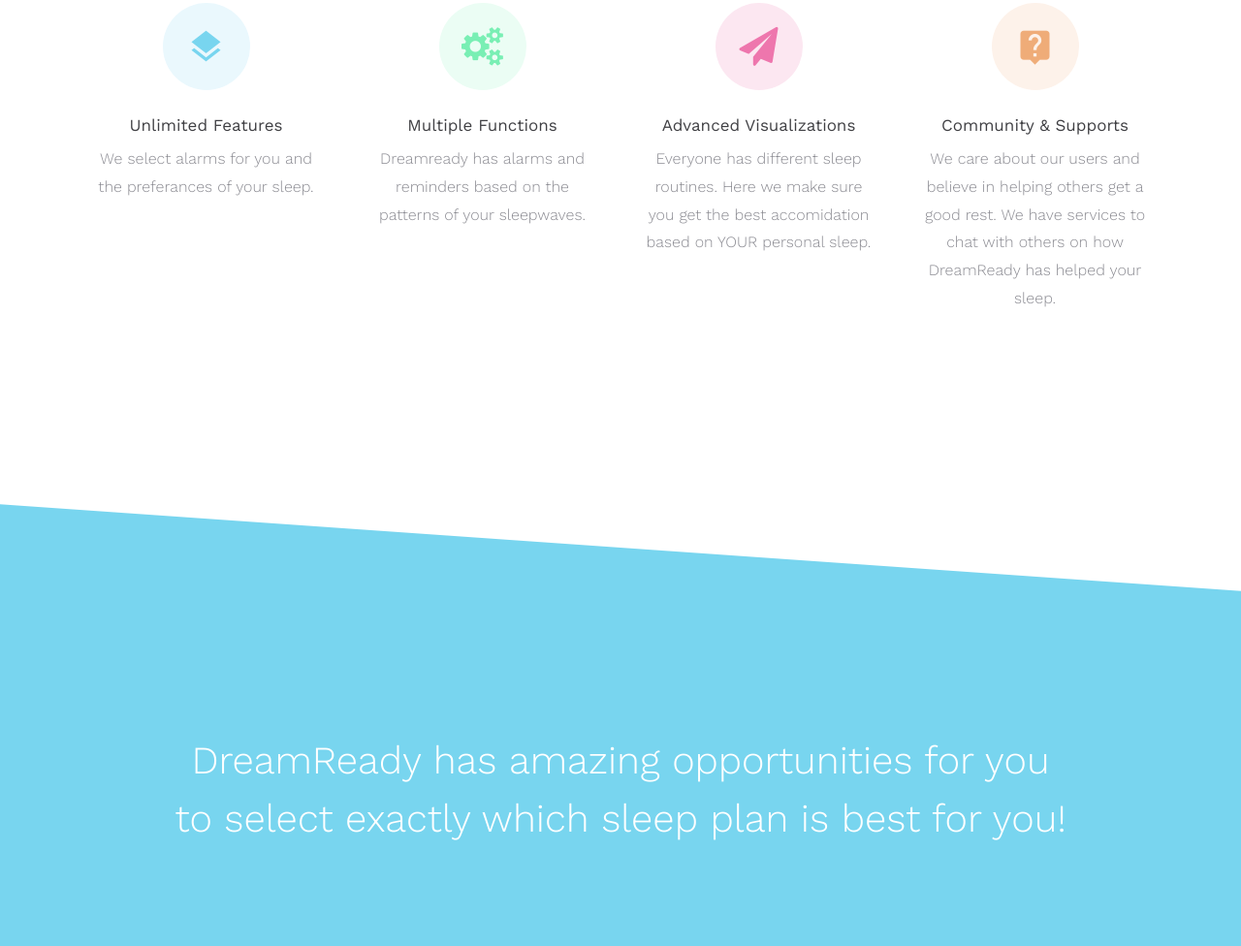
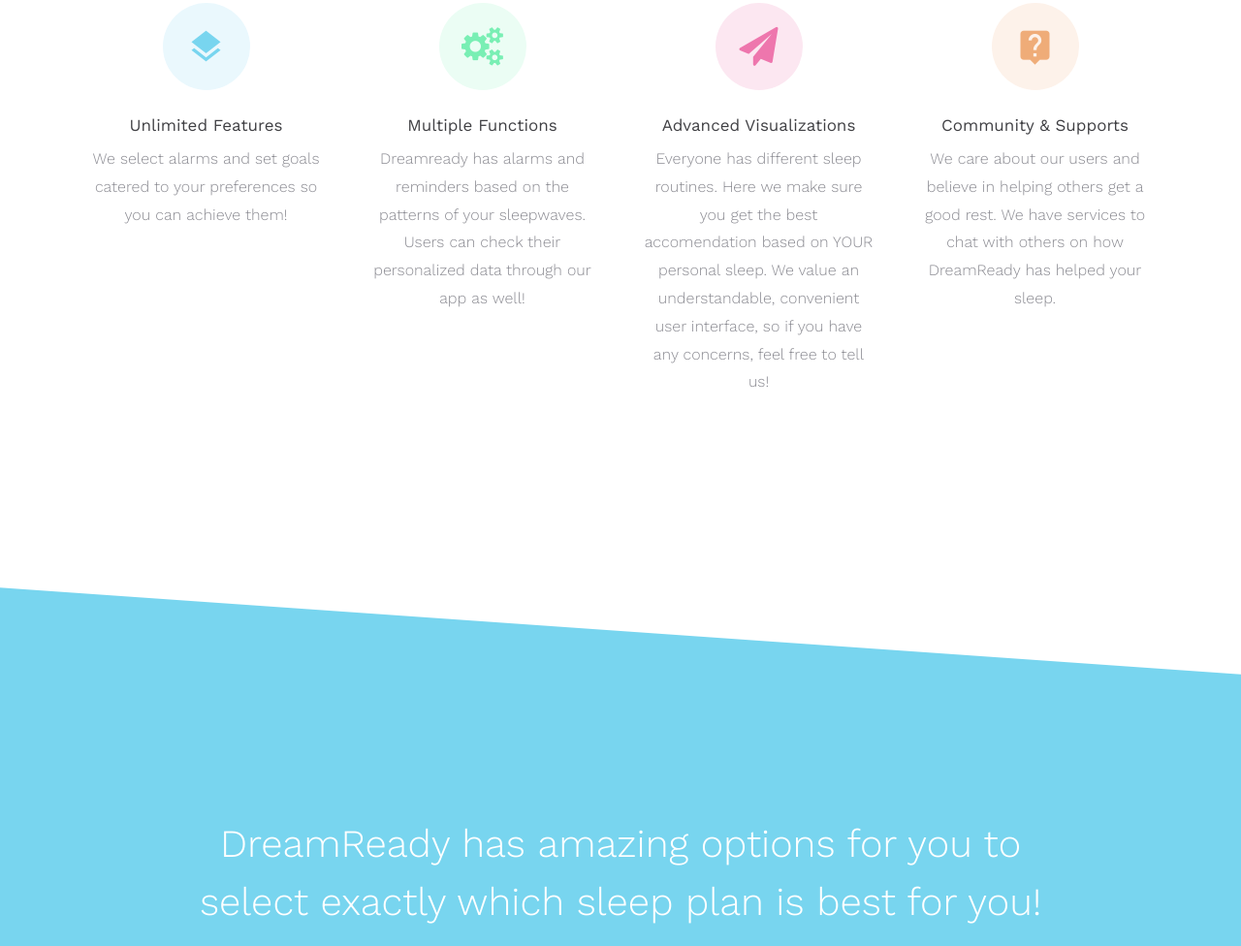
Before and after one commit to dreamready/dreamready, a plain HTML site: page index.html in a window 1280 px wide. Shown: the part 1916-2892 px from the top of the page at 97% size. Drawn offline with nearby package versions, Linux system fonts and the light colour scheme; some packages are replaced by stand-ins of ours; no server answers; files whose address does not match are found by name.

Commit message:
Update index.html

```diff
--- a/index.html
+++ b/index.html
@@ -106,7 +106,7 @@
               <div class="d-flex justify-content-center"><div class="icon color-1 d-flex justify-content-center mb-3"><span class="align-self-center icon-layers"></span></div></div>
               <div class="media-body p-2">
                 <h3 class="heading">Unlimited Features</h3>
-                <p>We select alarms for you and the preferances of your sleep.</p>
+                <p>We select alarms and set goals catered to your preferences so you can achieve them!</p>
               </div>
             </div>
           </div>
@@ -115,7 +115,7 @@
               <div class="d-flex justify-content-center"><div class="icon color-2 d-flex justify-content-center mb-3"><span class="align-self-center icon-gears"></span></div></div>
               <div class="media-body p-2">
                 <h3 class="heading">Multiple Functions</h3>
-                <p>Dreamready has alarms and reminders based on the patterns of your sleepwaves.</p>
+                <p>Dreamready has alarms and reminders based on the patterns of your sleepwaves. Users can check their personalized data through our app as well!</p>
               </div>
             </div>
           </div>
@@ -124,7 +124,7 @@
               <div class="d-flex justify-content-center"><div class="icon color-3 d-flex justify-content-center mb-3"><span class="align-self-center icon-paper-plane"></span></div></div>
               <div class="media-body p-2">
                 <h3 class="heading">Advanced Visualizations</h3>
-                <p>Everyone has different sleep routines. Here we make sure you get the best accomidation based on YOUR personal sleep.</p>
+                <p>Everyone has different sleep routines. Here we make sure you get the best accomendation based on YOUR personal sleep. We value an understandable, convenient user interface, so if you have any concerns, feel free to tell us!</p>
               </div>
             </div>
           </div>
@@ -147,7 +147,7 @@
         <div class="container">
           <div class="row d-flex justify-content-center">
             <div class="col-md-10 text-center heading-section heading-section-white ftco-animate">
-              <h2 class="h1 font-weight-bold">DreamReady has amazing opportunities for you to select exactly which sleep plan is best for you!</h2>
+              <h2 class="h1 font-weight-bold">DreamReady has amazing options for you to select exactly which sleep plan is best for you!</h2>
 
             </div>
           </div>
@@ -335,9 +335,7 @@
         <div class="row">
           <div class="col-md-12 text-center">
 
-            <p><!-- Link back to Colorlib can't be removed. Template is licensed under CC BY 3.0. -->
-
-  <!-- Link back to Colorlib can't be removed. Template is licensed under CC BY 3.0. --></p>
+            <p></p>
           </div>
         </div>
       </div>
```
